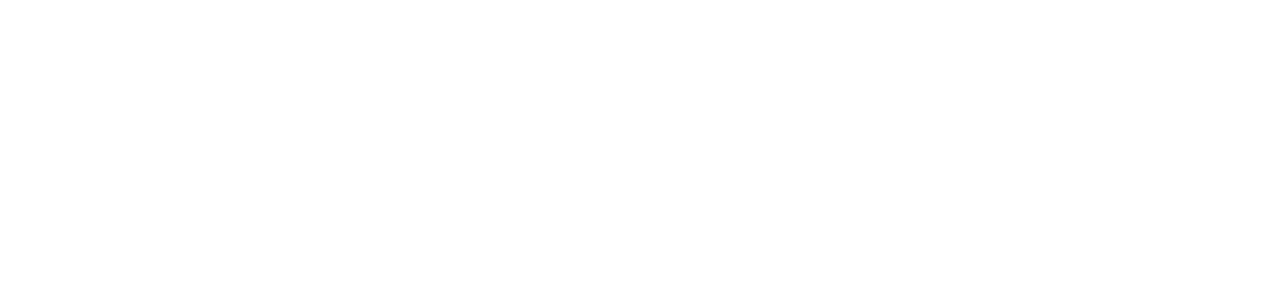
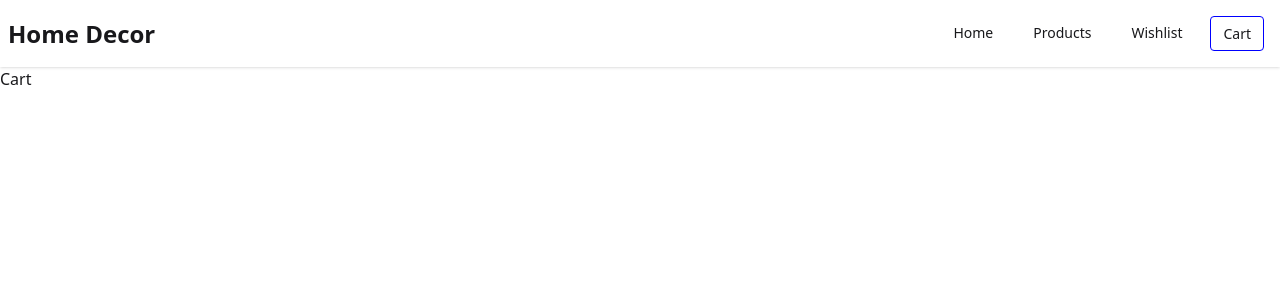
Before and after one commit to Shaqibul-Neil/home-decor-react, a React (Vite) app: page /cart in a window 1280 px wide. Before the commit this address had no page. Shown: the top 300 px of the page. Built offline with nearby package versions, Linux system fonts and the light colour scheme.

Commit message:
pages created nvalink setup

```diff
--- a/src/Component/Navbar.jsx
+++ b/src/Component/Navbar.jsx
@@ -2,8 +2,8 @@ import { Link, NavLink } from "react-router";
 
 const Navbar = () => {
   return (
-    <div className="navbar bg-base-100 shadow-sm">
-      <div className="navbar-start">
+    <nav className="navbar bg-base-100 shadow-sm">
+      <div className="navbar-start w-full lg:w-[1/2]">
         <div className="dropdown">
           <div tabIndex={0} role="button" className="btn btn-ghost lg:hidden">
             <svg
@@ -23,7 +23,7 @@ const Navbar = () => {
           </div>
           <ul
             tabIndex={0}
-            className="menu menu-sm dropdown-content bg-base-100 rounded-box z-1 mt-3 w-52 p-2 shadow"
+            className="menu menu-sm dropdown-content bg-gray-200 rounded-box z-1 mt-3 w-60 p-3 shadow space-y-2"
           >
             <li>
               <NavLink to="/">Home</NavLink>
@@ -34,15 +34,18 @@ const Navbar = () => {
             <li>
               <NavLink to="/wishlist">Wishlist</NavLink>
             </li>
+            <li>
+              <NavLink to="/cart">Cart</NavLink>
+            </li>
           </ul>
         </div>
         <Link to="/" className="text-2xl font-bold">
           Home Decor
         </Link>
       </div>
-      <div className="navbar-center "></div>
-      <div className="navbar-end hidden lg:flex">
-        <ul className="menu menu-horizontal px-1">
+
+      <div className="navbar-end hidden lg:flex space-x-4">
+        <ul className="menu menu-horizontal space-x-4">
           <li>
             <NavLink to="/">Home</NavLink>
           </li>
@@ -52,10 +55,12 @@ const Navbar = () => {
           <li>
             <NavLink to="/wishlist">Wishlist</NavLink>
           </li>
+          <li>
+            <NavLink to="/cart">Cart</NavLink>
+          </li>
         </ul>
-        <a className="btn">Button</a>
       </div>
-    </div>
+    </nav>
   );
 };
 
--- /dev/null
+++ b/src/Pages/Cart.jsx
@@ -0,0 +1,5 @@
+const Cart = () => {
+  return <div>Cart</div>;
+};
+
+export default Cart;
--- a/src/Pages/ErrorPage.jsx
+++ b/src/Pages/ErrorPage.jsx
@@ -1,5 +1,16 @@
+import { useRouteError } from "react-router";
+import Navbar from "../Component/Navbar";
+import Footer from "../Component/Footer";
+
 const ErrorPage = () => {
-  return <div>Error page</div>;
+  const error = useRouteError();
+  return (
+    <>
+      <Navbar />
+      <div>{error.message}</div>
+      <Footer />
+    </>
+  );
 };
 
 export default ErrorPage;
--- a/src/RootLayout/RootLayout.jsx
+++ b/src/RootLayout/RootLayout.jsx
@@ -4,9 +4,13 @@ import Footer from "../Component/Footer";
 
 const RootLayout = () => {
   return (
-    <div>
-      <Navbar />
-      <Outlet />
+    <div className="flex flex-col min-h-screen">
+      <header>
+        <Navbar />
+      </header>
+      <main className="flex-1">
+        <Outlet />
+      </main>
       <Footer />
     </div>
   );
--- a/src/Routes/Routes.jsx
+++ b/src/Routes/Routes.jsx
@@ -4,16 +4,18 @@ import Home from "../Pages/Home";
 import Products from "../Pages/Products";
 import Wishlist from "../Pages/Wishlist";
 import ErrorPage from "../Pages/ErrorPage";
+import Cart from "../Pages/Cart";
 
 const router = createBrowserRouter([
   {
     path: "/",
     Component: RootLayout,
-    errorElement: ErrorPage,
+    errorElement: <ErrorPage />,
     children: [
       { index: true, Component: Home },
       { path: "/products", Component: Products },
       { path: "/wishlist", Component: Wishlist },
+      { path: "/cart", Component: Cart },
     ],
   },
 ]);
--- a/src/index.css
+++ b/src/index.css
@@ -1,2 +1,6 @@
 @import "tailwindcss";
 @plugin "daisyui";
+
+a.active {
+  border: 1px solid blue;
+}
```
